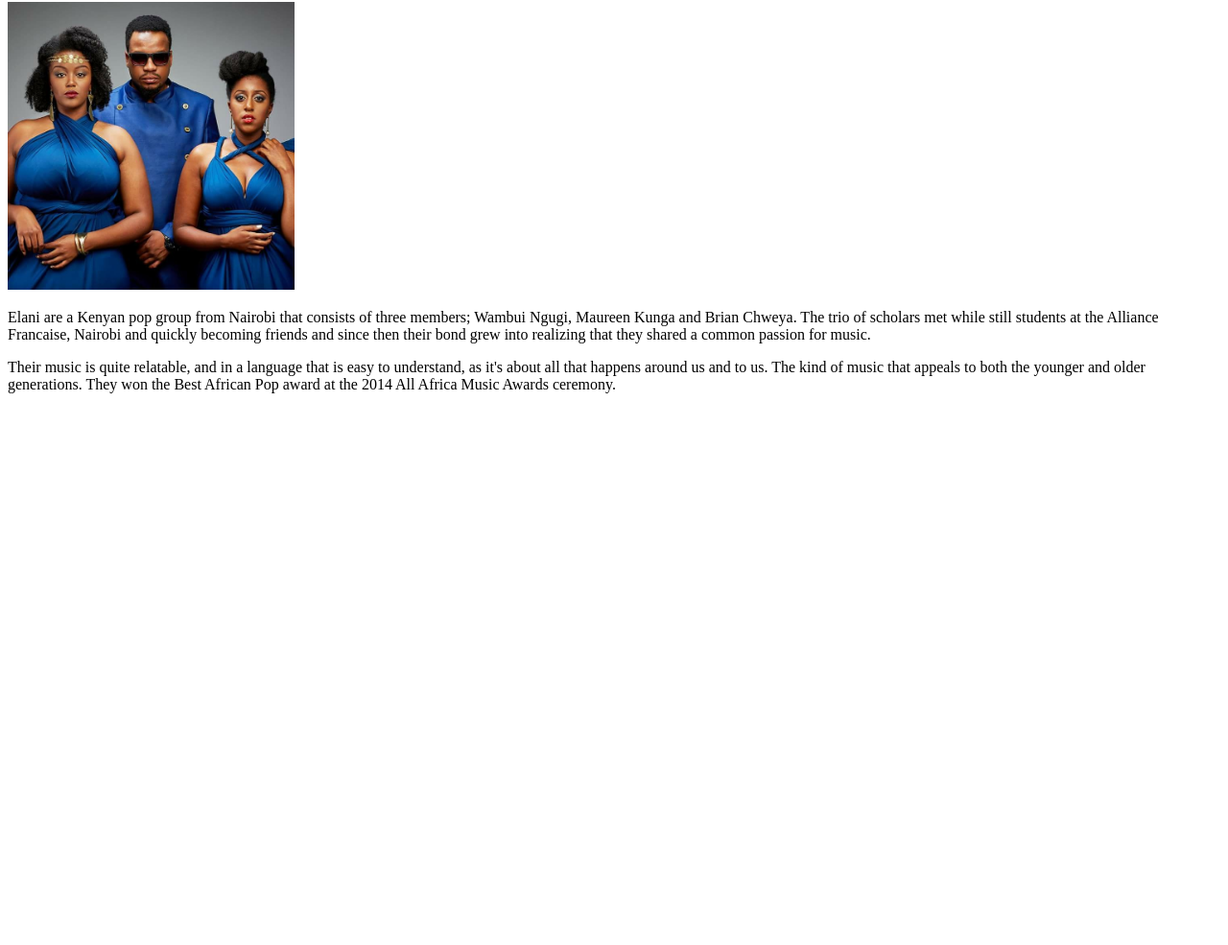
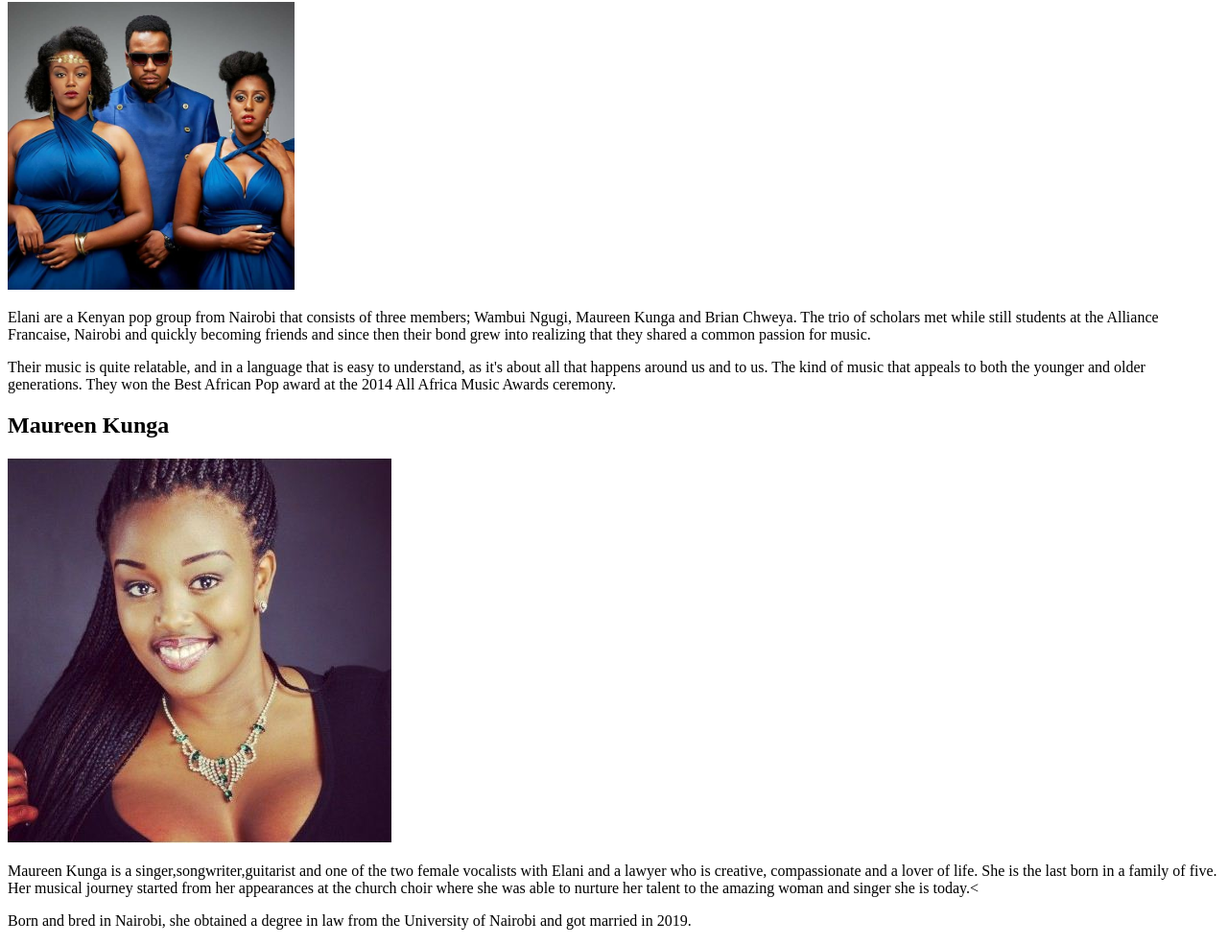
Before and after one commit to winniediana4/Favorite-band, a plain HTML site: page index.html in a window 1280 px wide. Shown: the part 78-1063 px from the top of the page at 96% size. Before the commit the page ends 800 px from the top, so only its background shows below. Drawn offline with Linux system fonts and the light colour scheme.

Commit message:
added Maureen biography

```diff
--- a/index.html
+++ b/index.html
@@ -9,6 +9,10 @@
     <img src="Images/elani.jpg" alt="Elani" height="300px" >
     <p>Elani are a Kenyan pop group from Nairobi that consists of three members; Wambui Ngugi, Maureen Kunga and Brian Chweya. The trio of scholars met while still students at the Alliance Francaise, Nairobi and quickly becoming friends and since then their bond grew into realizing that they shared a common passion for music.</p>
     <p>Their music is quite relatable, and in a language that is easy to understand, as it's about all that happens around us and to us. The kind of music that appeals to both the younger and older generations. They won the Best African Pop award at the 2014 All Africa Music Awards ceremony.</p>
+    <h2>Maureen Kunga</h2>
+    <img src="Images/maureen3.jpg" alt="Maureen Kunga">
+    <p>Maureen Kunga is a singer,songwriter,guitarist and one of the two female vocalists with Elani and a lawyer who is creative, compassionate and a lover of life. She is the last born in a family of five. Her musical journey started from her appearances at the church choir where she was able to nurture her talent to the amazing woman and singer she is today.<
+      <p>Born and bred in Nairobi, she obtained a degree in law from the University of Nairobi and got married in 2019.</p>
 
   </body>
 </html>
```
